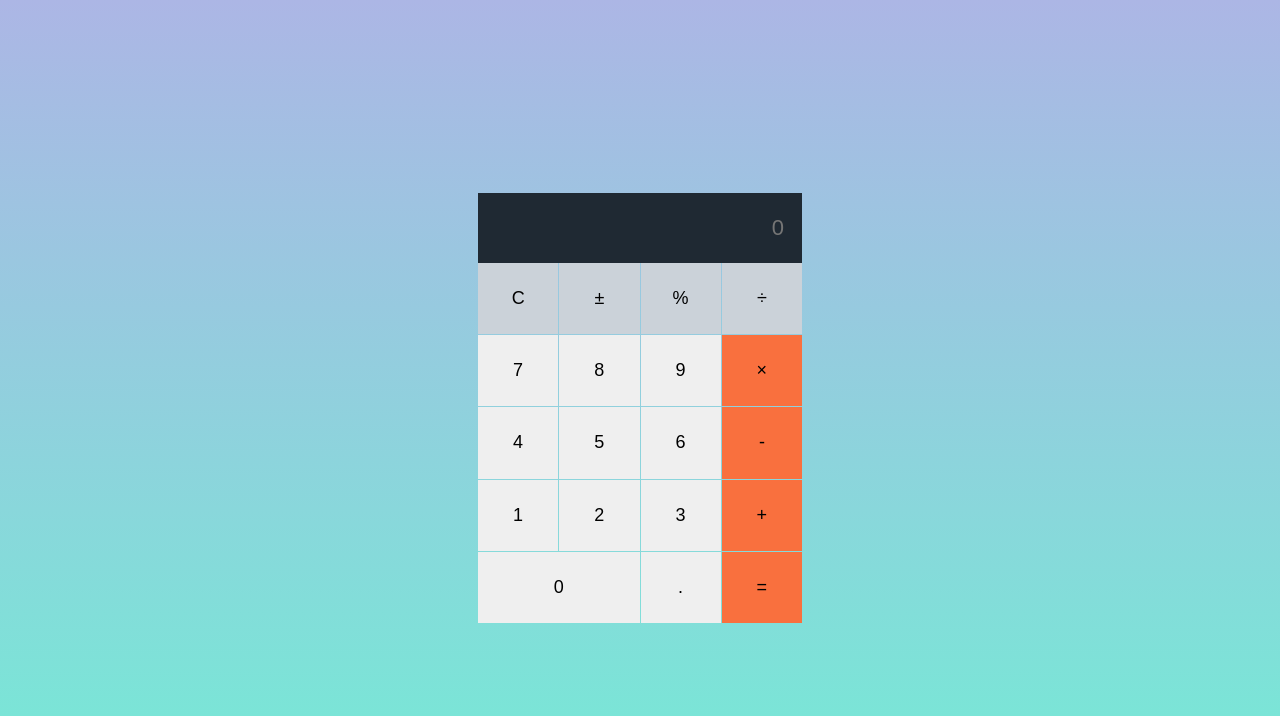
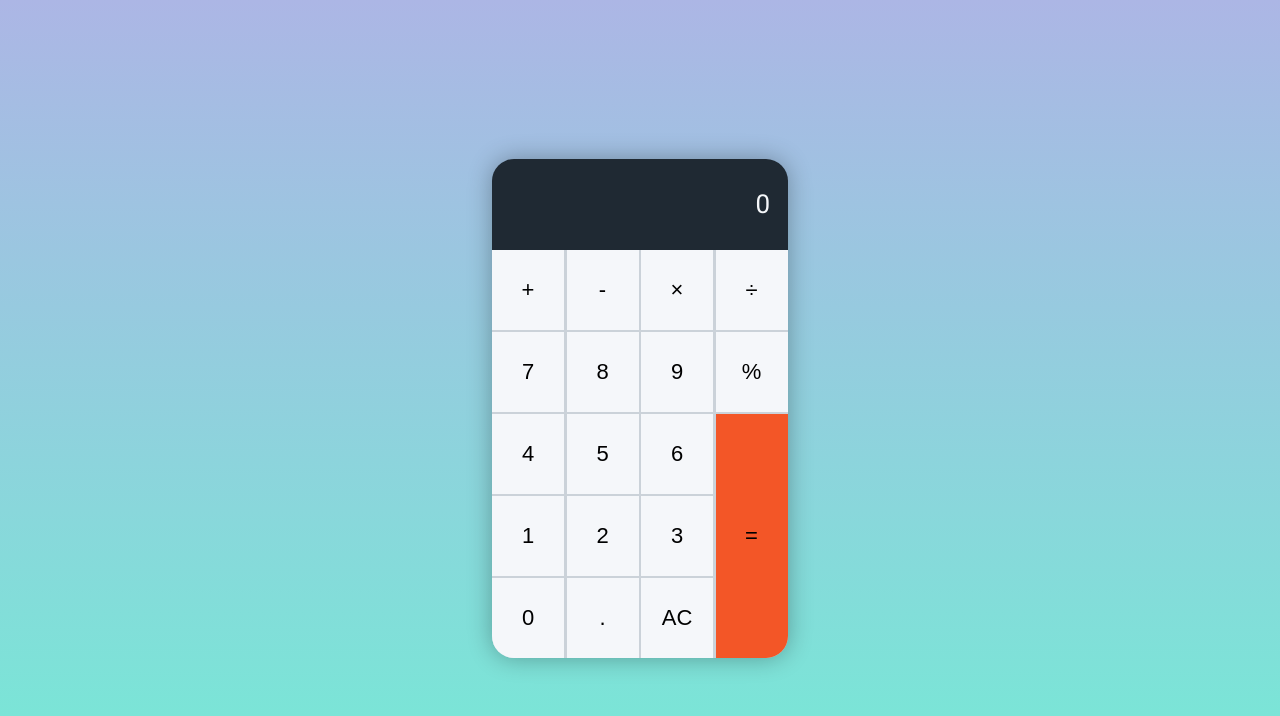
Before and after one commit to samuelmbp/calculator, a website built with Vite: page index.html in a window 1280 px wide. Built offline with nearby package versions, Linux system fonts and the light colour scheme.

Commit message:
Refactor: HTML elements and use grid areas for positioning

```diff
--- a/index.html
+++ b/index.html
@@ -12,27 +12,117 @@
     </head>
     <body>
         <div class="calculator">
-            <input type="text" class="calculator__display" placeholder="0" />
+            <div class="calculator__display">0</div>
+
             <div class="calculator__buttons">
-                <button class="calculator__button clear">C</button>
-                <button class="calculator__button minus-plus">&#177;</button>
-                <button class="calculator__button modulo">&#37;</button>
-                <button class="calculator__button divide">÷</button>
-                <button class="calculator__button">7</button>
-                <button class="calculator__button">8</button>
-                <button class="calculator__button">9</button>
-                <button class="calculator__button times">&times;</button>
-                <button class="calculator__button">4</button>
-                <button class="calculator__button">5</button>
-                <button class="calculator__button">6</button>
-                <button class="calculator__button minus">-</button>
-                <button class="calculator__button">1</button>
-                <button class="calculator__button">2</button>
-                <button class="calculator__button">3</button>
-                <button class="calculator__button plus">&plus;</button>
-                <button class="calculator__button flex__two">0</button>
-                <button class="calculator__button">&#46;</button>
-                <button class="calculator__button equal">=</button>
+                <button
+                    class="calculator__button plus"
+                    data-button-type="operator"
+                >
+                    +
+                </button>
+                <button
+                    class="calculator__button minus"
+                    data-button-type="operator"
+                >
+                    -
+                </button>
+                <button
+                    class="calculator__button times"
+                    data-button-type="operator"
+                >
+                    &times;
+                </button>
+                <button
+                    class="calculator__button divide"
+                    data-button-type="operator"
+                >
+                    ÷
+                </button>
+                <button
+                    class="calculator__button modulo"
+                    data-button-type="operator"
+                >
+                    %
+                </button>
+                <button
+                    class="calculator__button one"
+                    data-button-type="number"
+                >
+                    1
+                </button>
+                <button
+                    class="calculator__button two"
+                    data-button-type="number"
+                >
+                    2
+                </button>
+                <button
+                    class="calculator__button three"
+                    data-button-type="number"
+                >
+                    3
+                </button>
+                <button
+                    class="calculator__button four"
+                    data-button-type="number"
+                >
+                    4
+                </button>
+                <button
+                    class="calculator__button five"
+                    data-button-type="number"
+                >
+                    5
+                </button>
+                <button
+                    class="calculator__button six"
+                    data-button-type="number"
+                >
+                    6
+                </button>
+                <button
+                    class="calculator__button seven"
+                    data-button-type="number"
+                >
+                    7
+                </button>
+                <button
+                    class="calculator__button eight"
+                    data-button-type="number"
+                >
+                    8
+                </button>
+                <button
+                    class="calculator__button nine"
+                    data-button-type="number"
+                >
+                    9
+                </button>
+                <button
+                    class="calculator__button zero"
+                    data-button-type="number"
+                >
+                    0
+                </button>
+                <button
+                    class="calculator__button decimal"
+                    data-button-type="decimal"
+                >
+                    .
+                </button>
+                <button
+                    class="calculator__button clear"
+                    data-button-type="clear"
+                >
+                    AC
+                </button>
+                <button
+                    class="calculator__button equal"
+                    data-button-type="equal"
+                >
+                    =
+                </button>
             </div>
         </div>
         <script type="module" src="/src/main.ts"></script>
--- a/src/style.scss
+++ b/src/style.scss
@@ -7,59 +7,93 @@ html {
 
 body {
     display: flex;
-    // background-image: linear-gradient(236deg, #74ebd5, #acb6e5);
-    background-image: linear-gradient(0deg, #74ebd5, #acb6e5);
     justify-content: center;
     align-items: center;
+    background-image: linear-gradient(0deg, #74ebd5, #acb6e5);
     height: 100vh;
 }
 
 .calculator {
-    display: flex;
-    flex-direction: column;
-    justify-content: center;
-    text-align: center;
-    padding: 20px;
+    position: relative;
+    border-radius: 22px;
+    overflow: hidden;
+    box-shadow: 0 0 25px 0 rgba(0, 0, 0, 0.3);
 
     &__display {
-        padding: 22px 18px;
+        width: 260px;
+        padding: 26px 18px;
+        background-color: #1f2933;
         color: #f5f7fa;
-        font-size: 22px;
+        font-size: 26px;
         text-align: right;
-        background-color: #1f2933;
+        // overflow: hidden;
         border: none;
-        outline: none;
     }
 
     &__buttons {
         display: grid;
-        grid-template-columns: repeat(4, 1fr);
-        width: 100%;
-        height: 360px;
-        gap: 1px;
+        grid-gap: 2px;
+        grid-template-columns: repeat(4, auto);
+        background-color: #cbd2d9;
+        grid-template-areas:
+            ". . . ."
+            "seven eight nine modulus"
+            "four five six equal"
+            "one two three equal"
+            "zero decimal clear equal";
 
         .calculator__button {
+            position: relative;
+            font-size: 22px;
+            width: 72px;
+            min-height: 80px;
             border: 0;
-            font-size: 18px;
-            border: 0;
+            background: #f5f7fa;
         }
 
-        .flex__two {
-            grid-column: span 2;
+        .zero {
+            grid-area: zero;
         }
 
-        .times,
-        .minus,
-        .plus,
-        .equal {
-            background-color: #f9703e;
+        .one {
+            grid-area: one;
+        }
+        .two {
+            grid-area: two;
+        }
+        .three {
+            grid-area: three;
+        }
+        .four {
+            grid-area: four;
+        }
+        .five {
+            grid-area: five;
+        }
+        .six {
+            grid-area: six;
+        }
+        .seven {
+            grid-area: seven;
+        }
+        .eight {
+            grid-area: eight;
         }
 
-        .clear,
-        .minus-plus,
-        .modulo,
-        .divide {
-            background-color: #cbd2d9;
+        .nine {
+            grid-area: nine;
+        }
+
+        .decimal {
+            grid-area: decimal;
+        }
+
+        .clear {
+            grid-area: clear;
+        }
+        .equal {
+            grid-area: equal;
+            background-color: #f35627;
         }
     }
 }
```
